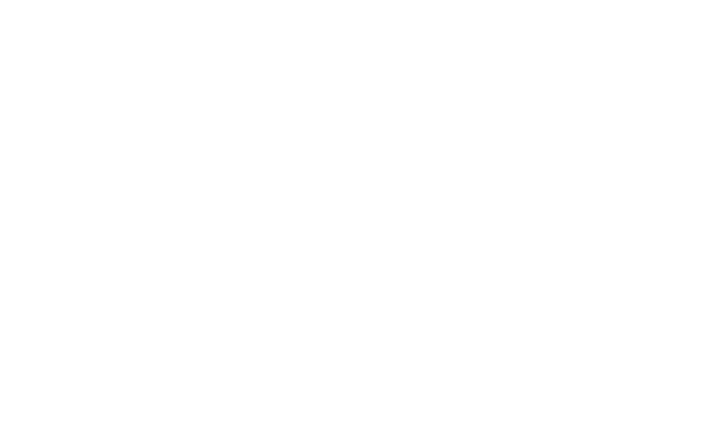
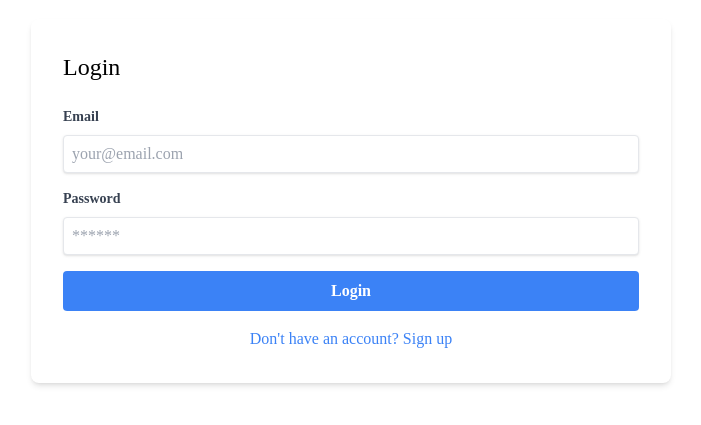
Before and after one commit to Akul-sada/Clinic-Management-System, a React (Create React App) app in the folder front-end/: page /login in a window 1280 px wide. Before the commit this address had no page. Shown: the part 199-624 px from the top of the page, without its empty margins (289-990 px from the left). Built offline with nearby package versions, Linux system fonts and the light colour scheme; no server answers.

Commit message:
hange login and signup Routes add redirect based on role Delete Signup.js file In SignupForm.tsx rewrite the react form code

```diff
--- a/front-end/src/App.tsx
+++ b/front-end/src/App.tsx
@@ -3,8 +3,10 @@ import { BrowserRouter as Router, Route, Routes } from 'react-router-dom';
 import Login from './Components/Login';
 
 import DoctorsDashboard from './Components/DoctorsDashboard';
-import ReceptionistDashBoad from './Components/receptionistDashBoad';
+
 import SignupForm from './Components/SignupForm';
+import ReceptionistDashBoad from './Components/ReceptionistDashBoard';
+import ReceptionistDashBoard from './Components/ReceptionistDashBoard';
 
 
 
@@ -15,9 +17,10 @@ function App() {
     <Router>
       <Routes>
         <Route path='/' element={<Login/>}/>
-        <Route path='signup' element={<SignupForm/>}/>
-        <Route path='/recieption' element={<ReceptionistDashBoad
-        />}/>
+        <Route path='/login' element={<Login/>}/>
+        <Route path='/signup' element={<SignupForm/>}/>
+        <Route path='/recieption' element={<ReceptionistDashBoard/>}/>
+
         <Route path='/doctor' element={<DoctorsDashboard/>}/>
       </Routes>
     </Router>
--- a/front-end/src/Components/Login.tsx
+++ b/front-end/src/Components/Login.tsx
@@ -1,61 +1,88 @@
 import React, { useState } from 'react';
-import { signInWithEmailAndPassword,getAuth, createUserWithEmailAndPassword } from 'firebase/auth';
-import auth from '../Firebase/firebase';
-
-
+import { signInWithEmailAndPassword } from 'firebase/auth';
+import { getDoc, doc } from 'firebase/firestore';
+import { auth, db } from '../Firebase/firebase';
+import { Link, useNavigate } from 'react-router-dom';
 
 const Login = () => {
-  const [email,setEmail] = useState("");
-  const [password,setPassword] = useState("");
-  const [error,setError] = useState("");
+  const [email, setEmail] = useState("");
+  const [password, setPassword] = useState("");
+  const [error, setError] = useState("");
+  const navigate = useNavigate();
 
-  const handleLogin = (e: React.MouseEvent<HTMLInputElement, MouseEvent>)=>{
+  const handleLogin = async (e: React.FormEvent<HTMLFormElement>) => {
     e.preventDefault();
-    signInWithEmailAndPassword(auth, email,password)
-    .then((userCredential)=>{
-      console.log(userCredential)
-    });
-
-  }
-  const auth = getAuth();
-  createUserWithEmailAndPassword(auth,email,password)
-  .then((userCredential)=>{
+    try {
+      const userCredential = await signInWithEmailAndPassword(auth, email, password);
       const user = userCredential.user;
 
+      // Fetch user role from Firestore
+      const userDoc = await getDoc(doc(db, 'users', user.uid));
+      if (userDoc.exists()) {
+        const userData = userDoc.data();
+        const role = userData.role;
 
-  })
-  .catch((error)=>{
-    console.log(error);
-  })
+        // Redirect based on role
+        if (role === 'Doctor') {
+          navigate('/doctor');
+        } else if (role === 'Receptionalist') {
+          navigate('/recieption');
+        } else {
+          setError('Invalid user role');
+        }
+      } else {
+        setError('User data not found');
+      }
+    } catch (error) {
+      if (error instanceof Error) {
+        setError(error.message);
+      } else {
+        setError('An unknown error occurred');
+      }
+    }
+  }
 
-  const handleSignup =(e: React.MouseEvent<HTMLButtonElement,MouseEvent>)=>{
-
-
-
-  }
   return (
-    <>
     <div className='flex items-center justify-center h-screen'>
       <div className='bg-white rounded-lg shadow-md p-8 w-1/2'>
-          <h2 className='text-2xl'>Login</h2>
-          <form>
+        <h2 className='text-2xl mb-6'>Login</h2>
+        <form onSubmit={handleLogin}>
           <div className='mb-4'>
-              <label htmlFor="email" className='block text-gray-700 text-sm font-bold mb-2' >Email</label>
-              <input type="email" className='shadow appearance-none border rounded w-full py-2 text-gray-700 leading-tight focus:outline-none p-2' placeholder='your@email.com'/>
+            <label htmlFor="email" className='block text-gray-700 text-sm font-bold mb-2'>Email</label>
+            <input
+              type="email"
+              id="email"
+              value={email}
+              onChange={(e) => setEmail(e.target.value)}
+              className='shadow appearance-none border rounded w-full py-2 text-gray-700 leading-tight focus:outline-none p-2'
+              placeholder='your@email.com'
+              required
+            />
           </div>
           <div className='mb-4'>
-              <label htmlFor="password">Password</label>
-              <input type="text" className='shadow appearance-none border rounded w-full py-2 text-gray-700 leading-tight focus:outline-none p-2' placeholder='******' />
+            <label htmlFor="password" className='block text-gray-700 text-sm font-bold mb-2'>Password</label>
+            <input
+              type="password"
+              id="password"
+              value={password}
+              onChange={(e) => setPassword(e.target.value)}
+              className='shadow appearance-none border rounded w-full py-2 text-gray-700 leading-tight focus:outline-none p-2'
+              placeholder='******'
+              required
+            />
           </div>
+          {error && <p className="text-red-500 mb-4">{error}</p>}
           <div className="actions">
-            <input  type="submit" value="Login" onClick={handleLogin} />
+            <button type="submit" className="bg-blue-500 hover:bg-blue-700 text-white font-bold py-2 px-4 rounded w-full">
+              Login
+            </button>
           </div>
         </form>
-          <button className='cursor-pointer'>Don't have an account</button>
+        <Link to="/signup" className='block text-center mt-4 text-blue-500 hover:text-blue-700'>
+          Don't have an account? Sign up
+        </Link>
       </div>
-
     </div>
-    </>
   );
 };
 
--- a/front-end/src/Components/receptionistDashBoad.tsx
+++ b/front-end/src/Components/ReceptionistDashBoard.tsx
@@ -1,9 +1,9 @@
 import React from 'react'
 
-const ReceptionistDashBoad = () => {
+const ReceptionistDashBoard = () => {
   return (
     <div>ReceptionistDashBoad</div>
   )
 }
 
-export default ReceptionistDashBoad
+export default ReceptionistDashBoard
--- a/front-end/src/Components/SignupForm.tsx
+++ b/front-end/src/Components/SignupForm.tsx
@@ -1,14 +1,18 @@
-import React from 'react'
-import { useState } from "react"
+import React, { useState } from 'react';
+import { createUserWithEmailAndPassword } from 'firebase/auth';
+import { auth } from '../Firebase/firebase';
+import { useNavigate } from 'react-router-dom';
+
 interface SignupFormData {
+    [key: string]: string;
     name: string;
     phone: string;
     role: string;
     email: string;
     password: string;
-    repeatePassword: string;
+    repeatPassword: string;
+}
 
-}
 const SignupForm = () => {
     const [formData, setFormData] = useState<SignupFormData>({
         name: '',
@@ -16,85 +20,149 @@ const SignupForm = () => {
         role: '',
         email: '',
         password: '',
-        repeatePassword: ''
+        repeatPassword: ''
     });
     const [error, setError] = useState('');
+    const navigate = useNavigate();
 
     const roles = ["Doctor", "Receptionalist"];
-    // Handle change in Input in the elements in the form
+
     const handleChange = (e: React.ChangeEvent<HTMLInputElement | HTMLSelectElement>) => {
         const { name, value } = e.target;
         setFormData((prevState) => ({ ...prevState, [name]: value }));
     }
-    //  Excecutes when the form is submitted.
-    const handleSubmit = (e: React.FormEvent<HTMLFormElement>) => {
+
+    const handleSubmit = async (e: React.FormEvent<HTMLFormElement>) => {
         e.preventDefault();
-        if (formData.password != formData.repeatePassword) {
-            setError('Password do not match');
+        setError('');
+
+        if (formData.password !== formData.repeatPassword) {
+            setError('Passwords do not match');
             return;
         }
         if (!formData.role) {
             setError('Please select a role');
             return;
         }
-        console.log(formData);
-        setError('');
+
+        try {
+            const userCredential = await createUserWithEmailAndPassword(auth, formData.email, formData.password);
+
+            // TODO: Save additional user data (name, phone, role) to Firestore or Realtime Database
+            navigate('/login'); // Redirect to login page after successful registration
+        } catch (error) {
+            if (error instanceof Error) {
+                setError(error.message);
+            } else {
+                setError('An unknown error occurred');
+            }
+        }
     }
 
     return (
         <div className='w-full max-w-sm mx-auto p-8 border-gray-300 rounded-lg shadow-md'>
             <h2 className='text-2xl font-bold mb-6 text-center'>Sign Up</h2>
             <form onSubmit={handleSubmit}>
-                <div className='mb-4'>
-                    <label className='block text-gray-700 text-sm font-bold mb-2' htmlFor='name'>Name</label>
+                <div className="mb-4">
+                    <label className="block text-gray-700 text-sm font-bold mb-2" htmlFor="name">
+                        Name
+                    </label>
                     <input
-                    type='text'
-                    id='name'
-                    name='name'
+                        type="text"
+                        id="name"
+                        name="name"
                         value={formData.name}
                         onChange={handleChange}
-                    required className='shadow appearence-none border rounded w-full py-2 px-3 text-gray-700 leading-tight focus:outline-none focus:shadow-ring' />
-
+                        required
+                        className="shadow appearance-none border rounded w-full py-2 px-3 text-gray-700 leading-tight focus:outline-none focus:shadow-outline"
+                    />
                 </div>
-                <div className='mb-4'>
-                    <label className='block text-gray-700 text-sm font-bold mb-2' htmlFor="password">Password</label>
+                <div className="mb-4">
+                    <label className="block text-gray-700 text-sm font-bold mb-2" htmlFor="phone">
+                        Phone
+                    </label>
                     <input
-                        type='password'
-                        id='password'
+                        type="tel"
+                        id="phone"
+                        name="phone"
+                        value={formData.phone}
+                        onChange={handleChange}
+                        required
+                        className="shadow appearance-none border rounded w-full py-2 px-3 text-gray-700 leading-tight focus:outline-none focus:shadow-outline"
+                    />
+                </div>
+                <div className="mb-4">
+                    <label className="block text-gray-700 text-sm font-bold mb-2" htmlFor="role">
+                        Role
+                    </label>
+                    <select
+                        id="role"
+                        name="role"
+                        value={formData.role}
+                        onChange={handleChange}
+                        className="shadow appearance-none border rounded w-full py-2 px-3 text-gray-700 leading-tight focus:outline-none focus:shadow-outline"
+                        required
+                    >
+                        <option value="">Select a role</option>
+                        {roles.map(role => (
+                            <option key={role} value={role}>
+                                {role}
+                            </option>
+                        ))}
+                    </select>
+                </div>
+                <div className="mb-4">
+                    <label className="block text-gray-700 text-sm font-bold mb-2" htmlFor="email">
+                        Email
+                    </label>
+                    <input
+                        type="email"
+                        id="email"
+                        name="email"
+                        value={formData.email}
+                        onChange={handleChange}
+                        required
+                        className="shadow appearance-none border rounded w-full py-2 px-3 text-gray-700 leading-tight focus:outline-none focus:shadow-outline"
+                    />
+                </div>
+                <div className="mb-4">
+                    <label className="block text-gray-700 text-sm font-bold mb-2" htmlFor="password">
+                        Password
+                    </label>
+                    <input
+                        type="password"
+                        id="password"
+                        name="password"
                         value={formData.password}
                         onChange={handleChange}
                         required
-                        className='shadow appearance-none border rounded w-full py-2 px-3 text-gray-700 leading-tight focus:outline-none focus:ring'
+                        className="shadow appearance-none border rounded w-full py-2 px-3 text-gray-700 leading-tight focus:outline-none focus:shadow-outline"
                     />
                 </div>
-                <div className='mb-6'>
-                        <label className='block text-gray-700 text-sm font-bold mb-2' htmlFor='repeat-passwod'></label>
+                <div className="mb-6">
+                    <label className="block text-gray-700 text-sm font-bold mb-2" htmlFor="repeatPassword">
+                        Repeat Password
+                    </label>
                     <input
-                            type='password'
-                            id='repeat-password'
-                            value={formData.repeatePassword}
+                        type="password"
+                        id="repeatPassword"
+                        name="repeatPassword"
+                        value={formData.repeatPassword}
                         onChange={handleChange}
                         required
-                            className='shadow appearance-none border rounded w-full py-2 text-gray-700 leading-tight focus:outline-none focus:ring'
+                        className="shadow appearance-none border rounded w-full py-2 px-3 text-gray-700 leading-tight focus:outline-none focus:shadow-outline"
                     />
-                        {error && <p className='text-red-500 mb-4'>{error}</p>}
-                        {
-
-                        }
-
-                        <button className='bg-blue-500 hover:bg-blue-700'>Create your account</button>
                 </div>
-
-
-
-
-
-
-
+                {error && <p className="text-red-500 mb-4">{error}</p>}
+                <button
+                    type="submit"
+                    className="bg-blue-500 hover:bg-blue-700 text-white font-bold py-2 px-4 rounded focus:outline-none focus:shadow-outline w-full"
+                >
+                    Create Your Account
+                </button>
             </form>
-
         </div>
     )
 }
 
-export default SignupForm
+export default SignupForm;
```
Also changed, not shown: front-end/src/Firebase/firebase.ts (+4 -3 lines), front-end/src/Components/SignupForm.js (deleted). Lines whose indentation alone changed are shown as unchanged.
